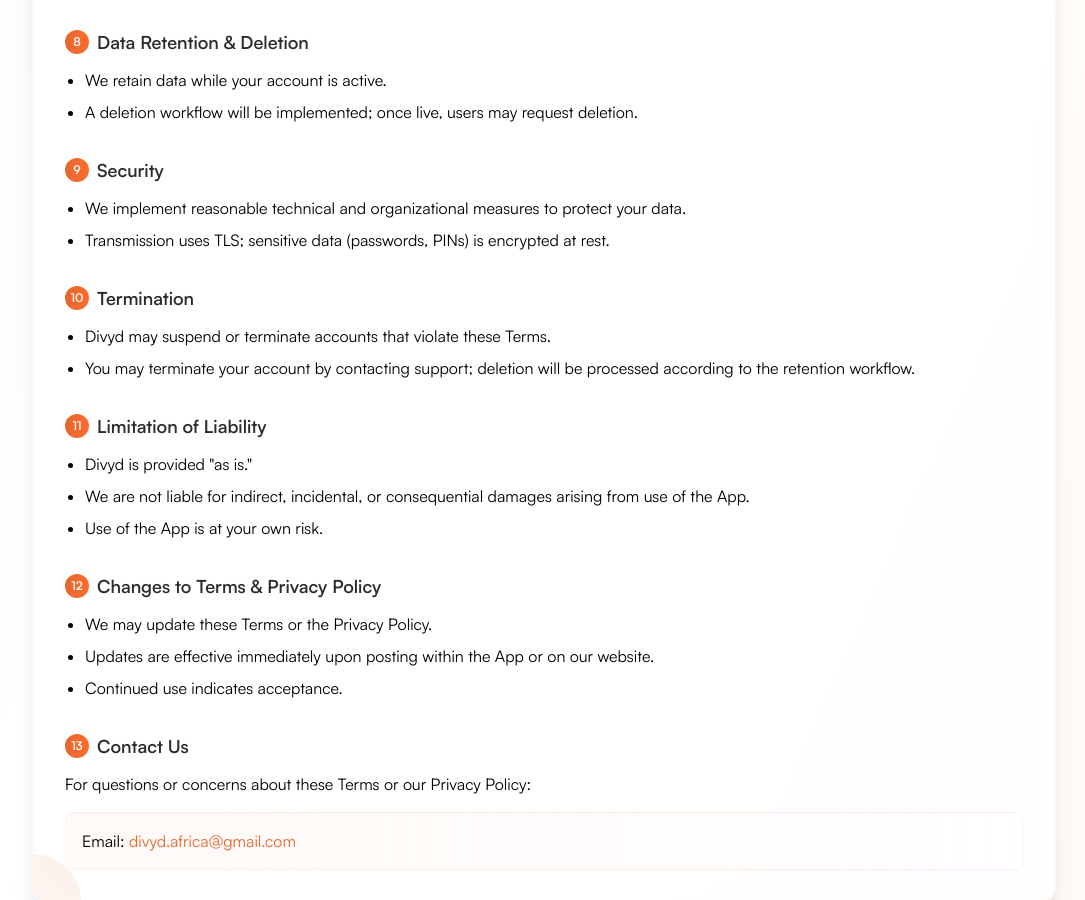
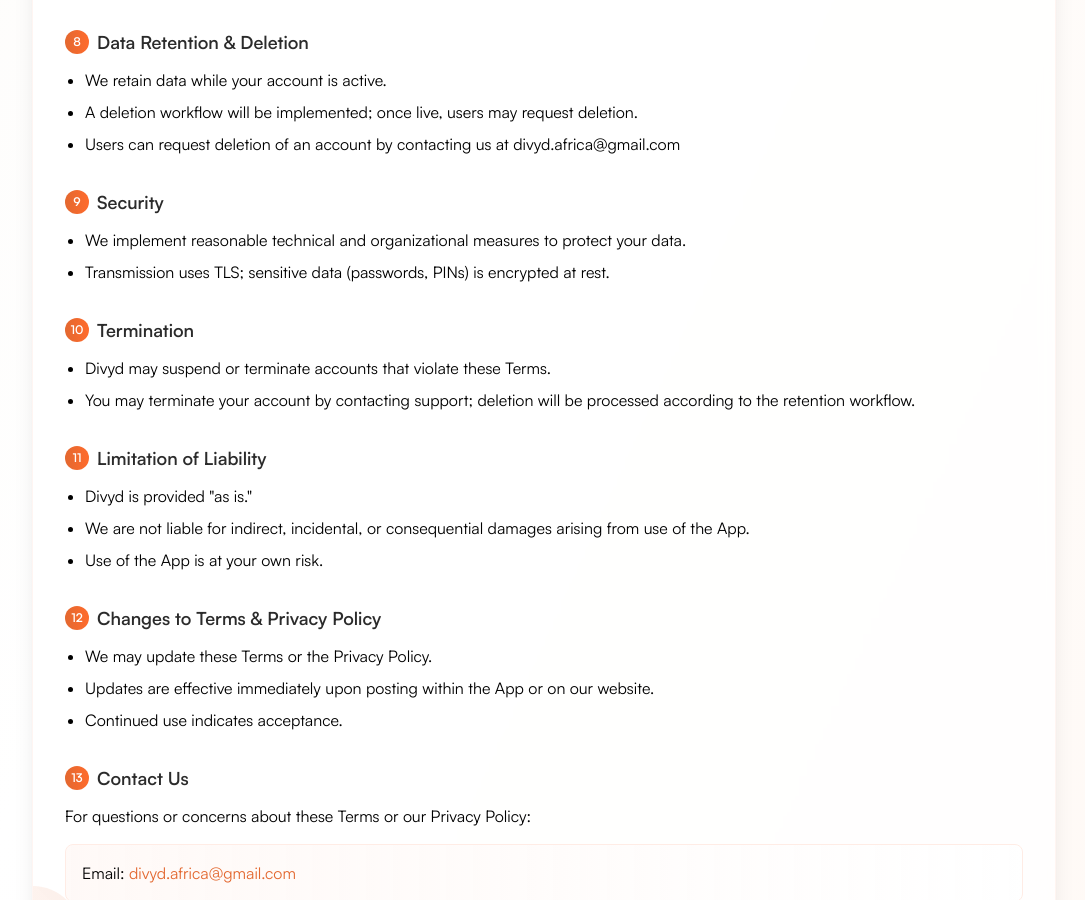
Before and after one commit to Divyd-Africa/divyd-landing-page, a React (Vite) app: page /terms-of-service in a window 1280 px wide. Shown: the part 1800-2700 px from the top of the page, without its empty margins (96-1181 px from the left). Built offline with nearby package versions, Linux system fonts and the light colour scheme.

Commit message:
feat: update to landing page

```diff
--- a/src/pages/TermsPage.tsx
+++ b/src/pages/TermsPage.tsx
@@ -203,6 +203,9 @@
                     A deletion workflow will be implemented; once live, users
                     may request deletion.
                   </li>
+                  <li>
+                   Users can request deletion of an account by contacting us at divyd.africa@gmail.com
+                  </li>
                 </ul>
 
                 <h3 className="text-primary-text font-semibold text-lg mt-8 mb-3 flex items-center gap-2">
```
